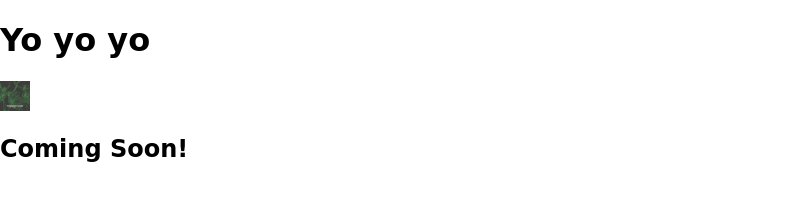
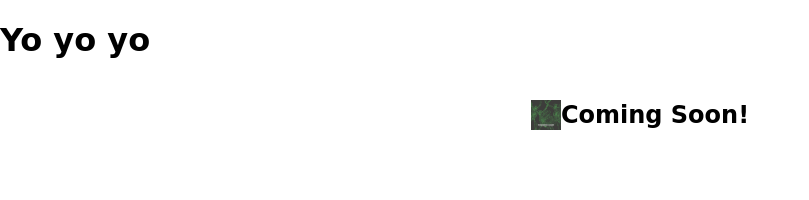
Before and after one commit to Rorylm1/git_101, a plain HTML site: page index.html in a window 1280 px wide. Shown: the whole page, without its empty margins (0-809 px from the left). Drawn offline with Linux system fonts and the light colour scheme.

Commit message:
using branch

```diff
--- a/style.css
+++ b/style.css
@@ -7,3 +7,10 @@ body {
 	height: 30px;
 	width: 30px;
 }
+
+#container {
+	display: flex;
+	align-items: center;
+	justify-content: center;
+
+}
```
